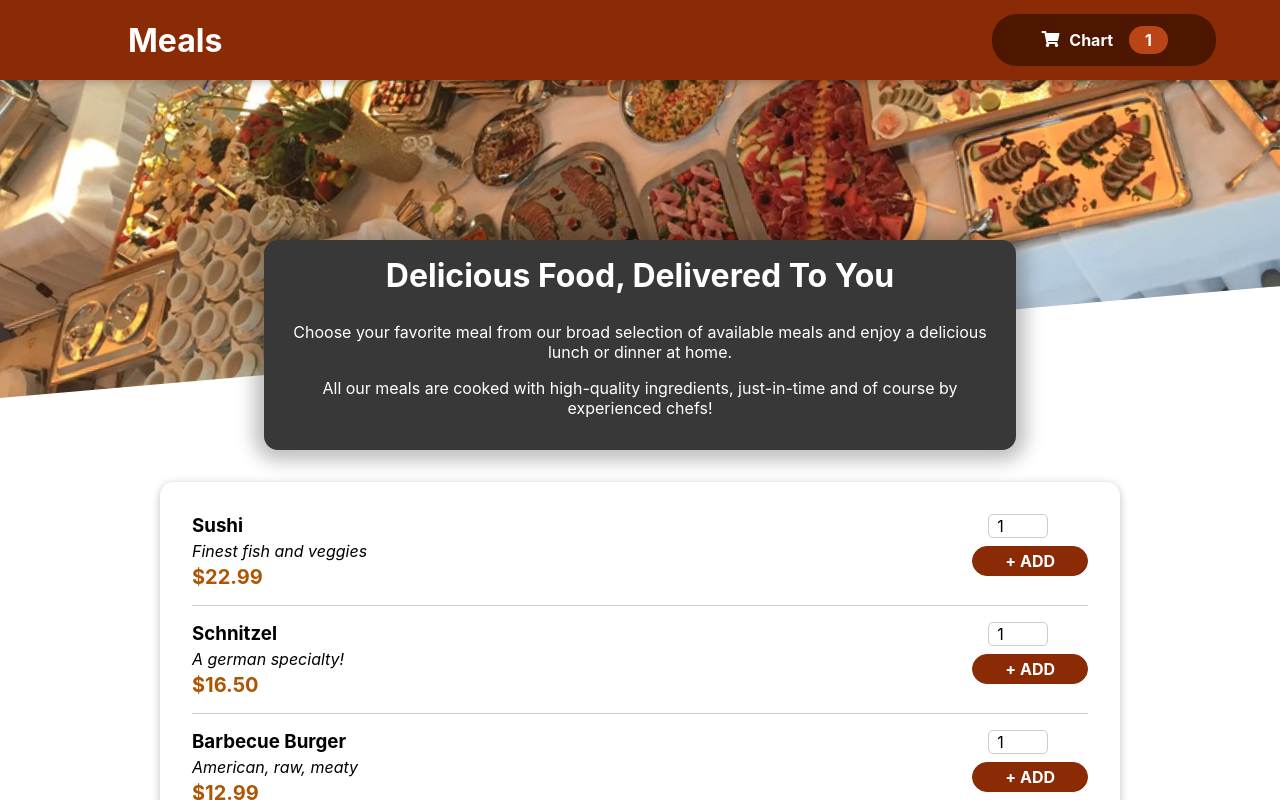
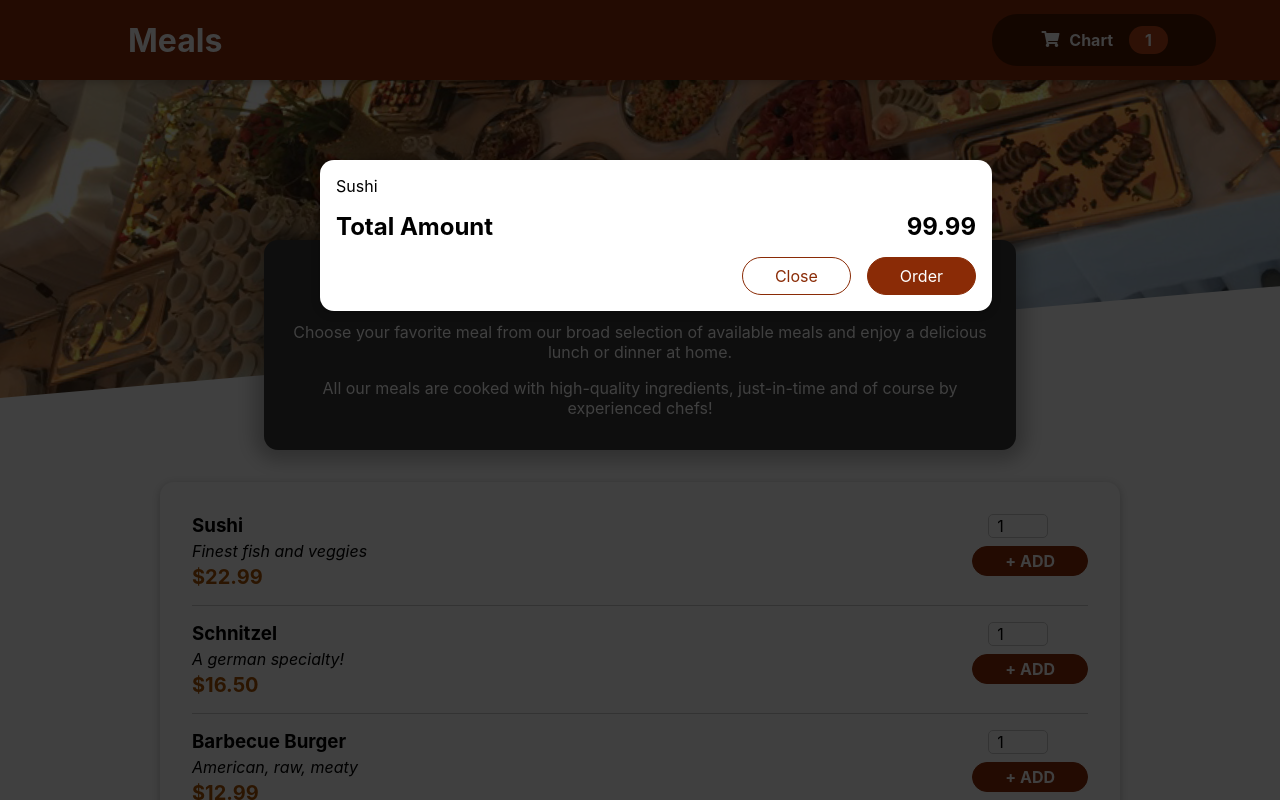
Before and after one commit to Kareem727/Restaurant_order_app, a React (Create React App) app: page / in a window 1280 px wide. Shown: the top 800 px of the page. Built offline with nearby package versions, Linux system fonts and the light colour scheme; the HTML template or start-up script is replaced by a standard one.

Commit message:
Adding modal

```diff
--- a/public/index.html
+++ b/public/index.html
@@ -29,6 +29,7 @@
   </head>
   <body>
     <noscript>You need to enable JavaScript to run this app.</noscript>
+    <div id="overLay"></div>
     <div id="root"></div>
     <!--
       This HTML file is a template.
--- a/src/App.js
+++ b/src/App.js
@@ -1,9 +1,11 @@
 import './App.css';
+import Cart from './components/Cart/Cart';
 import Headerr from './components/Layout/Headerr';
 import Meals from './components/Meals/Meals';
 function App(props) {
   return (
    <div>
+     <Cart/>
      <Headerr/>
      <Meals/>
    </div>
--- /dev/null
+++ b/src/components/Cart/Cart.js
@@ -0,0 +1,26 @@
+import Modal from '../UI/Modal';
+import stylesss from './Cart.module.css'
+
+
+const Cart = () =>{
+    const CartItem =[{id:'c1', name:'Sushi', price:22.22, amount:2}].map(item => <li>{item.name}</li>);
+
+    return(
+    <Modal>
+     <div className={stylesss['cart-items']}>
+        {CartItem}
+     <div className={stylesss.total}>
+         <span>Total Amount</span>
+         <span>99.99</span>
+     </div>
+     <div className={stylesss.actions}>
+         <button className={stylesss['button--alt']}>Close</button>
+         <button className={stylesss.button}>Order</button>
+
+     </div>
+     </div>
+     </Modal>
+    );
+}
+
+export default Cart;
--- /dev/null
+++ b/src/components/Cart/Cart.module.css
@@ -0,0 +1,46 @@
+.cart-items {
+    list-style: none;
+    margin: 0;
+    padding: 0;
+    max-height: 20rem;
+    overflow: auto;
+  }
+
+  .total {
+    display: flex;
+    justify-content: space-between;
+    align-items: center;
+    font-weight: bold;
+    font-size: 1.5rem;
+    margin: 1rem 0;
+  }
+
+  .actions {
+    text-align: right;
+  }
+
+  .actions button {
+    font: inherit;
+    cursor: pointer;
+    background-color: transparent;
+    border: 1px solid #8a2b06;
+    padding: 0.5rem 2rem;
+    border-radius: 25px;
+    margin-left: 1rem;
+  }
+
+  .actions button:hover,
+  .actions button:active {
+    background-color: #5a1a01;
+    border-color: #5a1a01;
+    color: white;
+  }
+
+  .actions .button--alt {
+    color: #8a2b06;
+  }
+
+  .actions .button {
+    background-color: #8a2b06;
+    color: white;
+  }
--- a/src/components/Meals/Meals.js
+++ b/src/components/Meals/Meals.js
@@ -1,4 +1,5 @@
 import { Fragment } from "react/cjs/react.production.min";
+import Cart from "../Cart/Cart";
 import MealsAvailable from "./MealsAvailable";
 import SammaryM from "./SammaryMeals";
 
--- a/src/components/UI/Card.js
+++ b/src/components/UI/Card.js
@@ -3,7 +3,8 @@
 const Card =(props) =>{
 return(
     <div className={stylesss.card}>{props.children}</div>
-);
+
+    );
 };
 
 export default Card;
--- /dev/null
+++ b/src/components/UI/Modal.js
@@ -0,0 +1,33 @@
+
+import stylesss from './Modal.module.css'
+import ReactDOM from 'react-dom';
+import { Fragment } from 'react/cjs/react.production.min';
+
+const BackDroop = (props) =>{
+    return(
+        <div className={stylesss.backdrop}/>
+    );
+  };
+
+  const ModalOverLay = (props) =>{
+   return(
+       <div className={stylesss.modal}>
+           <div className={stylesss.content}>{props.children}</div>
+       </div>
+   );
+  };
+
+  const overLayRoot = document.getElementById('overLay');
+
+
+const Modal = (props) =>{
+
+return(
+    <Fragment>
+        {ReactDOM.createPortal(<BackDroop />, overLayRoot )}
+        {ReactDOM.createPortal(<ModalOverLay>{props.children}</ModalOverLay>, overLayRoot)}
+    </Fragment>
+);
+}
+
+export  default Modal;
--- /dev/null
+++ b/src/components/UI/Modal.module.css
@@ -0,0 +1,40 @@
+.backdrop {
+    position: fixed;
+    top: 0;
+    left: 0;
+    width: 100%;
+    height: 100vh;
+    z-index: 20;
+    background-color: rgba(0, 0, 0, 0.75);
+  }
+
+  .modal {
+    position: fixed;
+    top: 20vh;
+    left: 5%;
+    width: 90%;
+    background-color: white;
+    padding: 1rem;
+    border-radius: 14px;
+    box-shadow: 0 2px 8px rgba(0, 0, 0, 0.25);
+    z-index: 30;
+    animation: slide-down 300ms ease-out forwards;
+  }
+
+  @media (min-width: 768px) {
+    .modal {
+      width: 40rem;
+      left: calc(50% - 20rem);
+    }
+  }
+
+  @keyframes slide-down {
+    from {
+      opacity: 0;
+      transform: translateY(-3rem);
+    }
+    to {
+      opacity: 1;
+      transform: translateY(0);
+    }
+  }
```
